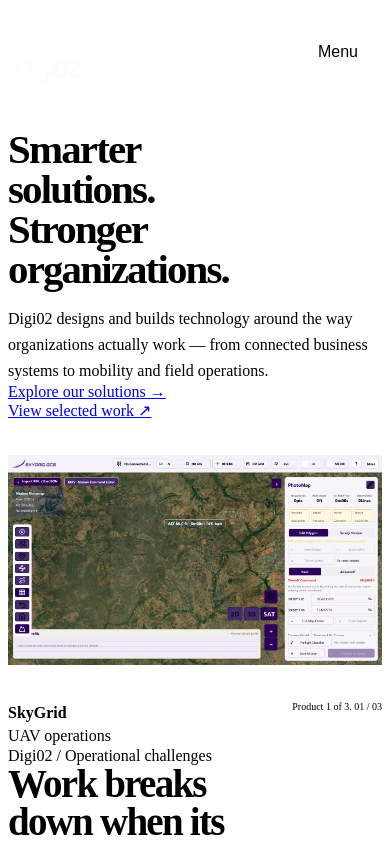
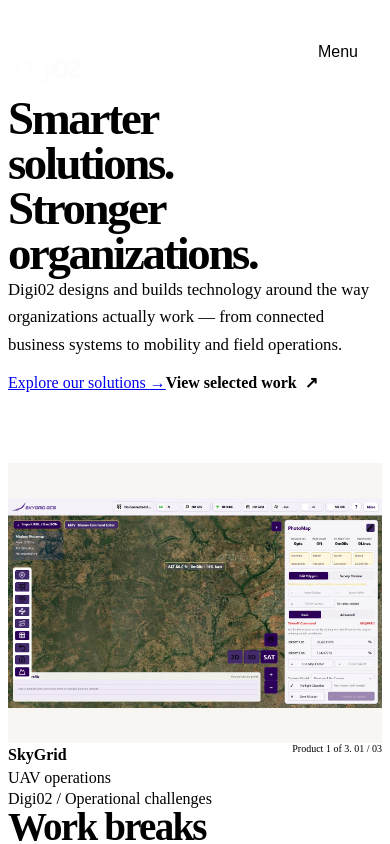
Before and after one commit to emmy16-glitch/Digi02_website, a React (Vite) app: page / in a window 390 px wide. Shown: the top 844 px of the page. Built offline with nearby package versions, Linux system fonts and the light colour scheme; the HTML template or start-up script is replaced by a standard one.

Commit message:
Give hero more breathing room and simplify actions

```diff
--- a/src/styles/home-hero.css
+++ b/src/styles/home-hero.css
@@ -5,43 +5,32 @@
 
 .home-hero__inner {
   display: flex;
-  min-height: min(50rem, calc(100svh - var(--space-10)));
+  min-height: min(54rem, calc(100svh - 7rem));
   flex-direction: column;
-  padding-block: var(--space-5) var(--space-3);
+  padding-block: clamp(var(--space-8), 8vh, var(--space-12)) var(--space-6);
 }
 
 .home-hero__main {
   display: grid;
   flex: 1;
-  grid-template-columns: minmax(0, 0.86fr) minmax(0, 1.14fr);
-  gap: clamp(var(--space-4), 4.5vw, var(--space-8));
+  grid-template-columns: minmax(0, 0.82fr) minmax(0, 1.18fr);
+  gap: clamp(var(--space-5), 6vw, var(--space-10));
   align-items: center;
 }
 
 .home-hero__content {
   min-width: 0;
-  padding-block: var(--space-4);
-}
-
-.home-hero__label {
-  margin-bottom: var(--space-3);
-  color: var(--gold-400);
-  animation: hero-content-enter var(--motion-component) var(--ease-emphasized) both;
+  max-width: 42rem;
 }
 
 .home-hero h1 {
-  max-width: 12ch;
-  margin-bottom: var(--space-4);
-  font-size: clamp(3rem, 4.3vw, 4.4rem);
+  max-width: 11ch;
+  margin: 0 0 var(--space-5);
+  font-size: clamp(3.5rem, 5vw, 5.5rem);
   font-weight: 600;
-  letter-spacing: -0.045em;
-  line-height: 0.95;
-  animation:
-    hero-content-enter
-    var(--motion-component)
-    var(--ease-emphasized)
-    var(--motion-instant)
-    both;
+  letter-spacing: -0.05em;
+  line-height: 0.94;
+  animation: hero-content-enter var(--motion-component) var(--ease-emphasized) both;
 }
 
 .home-hero h1 > span {
@@ -49,11 +38,11 @@
 }
 
 .home-hero__summary {
-  max-width: 36rem;
-  margin-bottom: var(--space-4);
+  max-width: 34rem;
+  margin: 0 0 var(--space-5);
   color: var(--text-secondary);
-  font-size: var(--type-body);
-  line-height: 1.6;
+  font-size: clamp(1.05rem, 1.4vw, 1.2rem);
+  line-height: 1.7;
   animation:
     hero-content-enter
     var(--motion-component)
@@ -65,13 +54,40 @@
 .home-hero__actions {
   display: flex;
   flex-wrap: wrap;
-  gap: var(--space-2);
+  gap: var(--space-3);
+  align-items: center;
   animation:
     hero-content-enter
     var(--motion-component)
     var(--ease-emphasized)
     var(--motion-ui)
     both;
+}
+
+.home-hero__text-link {
+  display: inline-flex;
+  min-height: 3rem;
+  align-items: center;
+  gap: 0.5rem;
+  color: var(--text-secondary);
+  font-size: var(--type-ui);
+  font-weight: 600;
+  text-decoration: none;
+  transition: color var(--motion-fast) var(--ease-standard);
+}
+
+.home-hero__text-link:hover,
+.home-hero__text-link:focus-visible {
+  color: var(--text-primary);
+}
+
+.home-hero__text-link span {
+  transition: transform var(--motion-fast) var(--ease-standard);
+}
+
+.home-hero__text-link:hover span,
+.home-hero__text-link:focus-visible span {
+  transform: translate(0.2rem, -0.1rem);
 }
 
 .product-evidence {
@@ -197,11 +213,11 @@
 }
 
 .product-evidence__hover-zone--left::before {
-  background: linear-gradient(90deg, rgba(5, 5, 5, 0.42), rgba(5, 5, 5, 0));
+  background: linear-gradient(90deg, rgba(5, 5, 5, 0.4), rgba(5, 5, 5, 0));
 }
 
 .product-evidence__hover-zone--right::before {
-  background: linear-gradient(270deg, rgba(5, 5, 5, 0.42), rgba(5, 5, 5, 0));
+  background: linear-gradient(270deg, rgba(5, 5, 5, 0.4), rgba(5, 5, 5, 0));
 }
 
 .product-evidence__reveal-arrow {
@@ -242,7 +258,7 @@
 
 .product-evidence__footer {
   display: flex;
-  min-height: 3.25rem;
+  min-height: 3rem;
   align-items: center;
   justify-content: space-between;
   gap: var(--space-3);
@@ -274,19 +290,6 @@
 
 .product-evidence__touch-controls {
   display: none;
-}
-
-.home-hero__transition {
-  margin: var(--space-2) 0 0;
-  color: var(--text-secondary);
-  font-size: var(--type-ui);
-  line-height: 1.5;
-  animation:
-    hero-content-enter
-    var(--motion-component)
-    var(--ease-emphasized)
-    var(--motion-ui)
-    both;
 }
 
 @keyframes hero-content-enter {
@@ -328,7 +331,7 @@
 @media (max-width: 58rem) {
   .home-hero__inner {
     min-height: auto;
-    padding-block: var(--space-8) var(--space-4);
+    padding-block: var(--space-8) var(--space-6);
   }
 
   .home-hero__main {
@@ -336,51 +339,47 @@
   }
 
   .home-hero__content {
-    max-width: 48rem;
-    padding-block: 0;
+    max-width: 46rem;
   }
 
   .home-hero h1 {
-    max-width: 13ch;
+    max-width: 12ch;
   }
 
   .product-evidence {
     margin-top: var(--space-8);
   }
-
-  .home-hero__transition {
-    margin-top: var(--space-6);
-  }
 }
 
 @media (max-width: 47.9375rem) {
   .home-hero__inner {
-    padding-block: var(--space-6) var(--space-4);
-  }
-
-  .home-hero__label {
-    margin-bottom: var(--space-2);
+    padding-block: 3.5rem var(--space-6);
   }
 
   .home-hero h1 {
-    max-width: 11ch;
-    margin-bottom: var(--space-3);
-    font-size: clamp(2.5rem, 10.5vw, 3rem);
-    line-height: 0.98;
+    max-width: 10.5ch;
+    margin-bottom: var(--space-4);
+    font-size: clamp(2.9rem, 12vw, 3.7rem);
+    line-height: 0.96;
   }
 
   .home-hero__summary {
-    margin-bottom: var(--space-3);
-    font-size: 1rem;
+    max-width: 31rem;
+    margin-bottom: var(--space-4);
+    font-size: 1.05rem;
+    line-height: 1.65;
   }
 
-  .home-hero__actions,
+  .home-hero__actions {
+    gap: var(--space-2) var(--space-3);
+  }
+
   .home-hero__actions .button {
-    width: 100%;
+    width: auto;
   }
 
   .product-evidence {
-    margin-top: var(--space-6);
+    margin-top: 3.5rem;
   }
 
   .product-evidence__viewport {
@@ -389,9 +388,8 @@
 
   .product-evidence__current[data-product='skygrid'] img,
   .product-evidence__adjacent[data-product='skygrid'] img {
-    background: var(--bg-950);
+    background: #f7f6f2;
     object-fit: contain;
-    object-position: center;
   }
 
   .product-evidence__footer {
@@ -432,9 +430,8 @@
     min-height: 2.75rem;
     align-items: center;
     justify-content: space-between;
-    margin-top: var(--space-2);
-    border-top: var(--border-thin) solid var(--line-subtle);
-    padding-top: var(--space-2);
+    margin-top: var(--space-1);
+    padding-top: var(--space-1);
   }
 
   .product-evidence__touch-controls > span {
@@ -456,12 +453,10 @@
 }
 
 @media (prefers-reduced-motion: reduce) {
-  .home-hero__label,
   .home-hero h1,
   .home-hero__summary,
   .home-hero__actions,
   .product-evidence,
-  .home-hero__transition,
   .product-evidence__current img {
     opacity: 1;
     transform: none;
```
